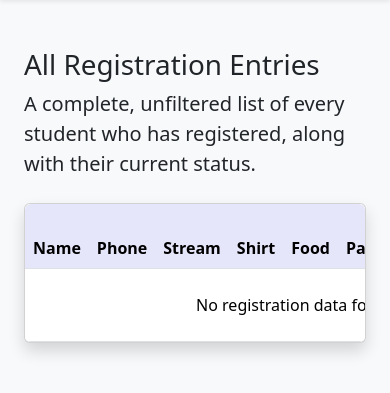
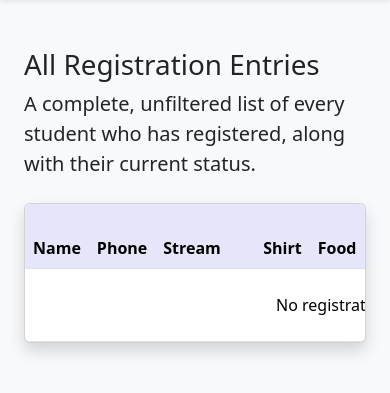
Before and after one commit to farhanr22/voyage26, a Flask app: template backend/templates/registrations/all.html in a window 390 px wide. Shown: the part 56-449 px from the top of the page. Run offline with Flask 3, Linux system fonts and the light colour scheme; the template is opened without the code that fills it, so the values that code supplies are empty; some libraries are stand-ins or nearby versions.

Commit message:
ui(registrations): Made table work better on mobile

```diff
--- a/backend/templates/registrations/all.html
+++ b/backend/templates/registrations/all.html
@@ -7,7 +7,7 @@
 {% block more_head %}
 <style>
     .table-container {
-        overflow: hidden;
+        overflow-x: auto;
         border-radius: var(--bs-border-radius);
     }
 
@@ -47,12 +47,12 @@
                     <tr>
                         <th scope="col">Name</th>
                         <th scope="col">Phone</th>
-                        <th scope="col">Stream</th>
+                        <th scope="col" style="min-width: 100px;">Stream</th>
                         <th scope="col">Shirt</th>
-                        <th scope="col">Food</th>
-                        <th scope="col">Payment</th>
+                        <th scope="col" style="min-width: 100px;">Food</th>
+                        <th scope="col" style="min-width: 155px;">Payment</th>
                         <th scope="col">Status</th>
-                        <th scope="col">Student ID</th>
+                        <th scope="col" style="min-width: 100px;">Student ID</th>
                     </tr>
                 </thead>
                 <tbody>
@@ -76,7 +76,7 @@
                             </td>
                             <td>{{ profile.FoodPref }}</td>
                             <td>
-                                <span class="badge me-1 text-dark-emphasis bg-dark-subtle" style="transform : translateY(-2px)">{{ profile.PaymentMethod }}</span> {% if not profile.Paid %}0{% else %}{{ profile.Paid }}{% endif %} / {{ profile.Payable }}
+                                <span class="badge me-1 text-dark-emphasis bg-dark-subtle" style="transform : translateY(-2px)">{{ profile.PaymentMethod }}</span> {% if not profile.Paid %}0{% else %}{{ profile.Paid }}{% endif %}&nbsp;/&nbsp;{{ profile.Payable }}
 
                             </td>
                             <td>
```
